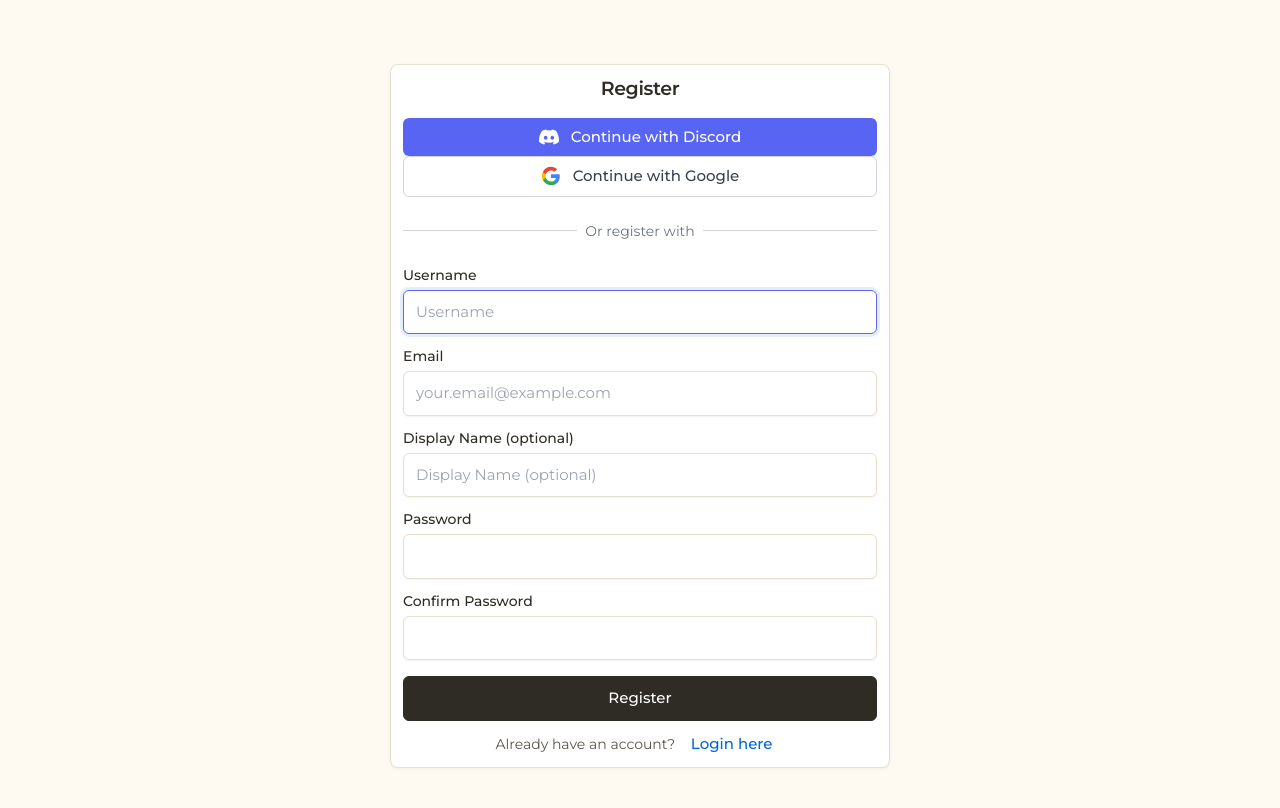
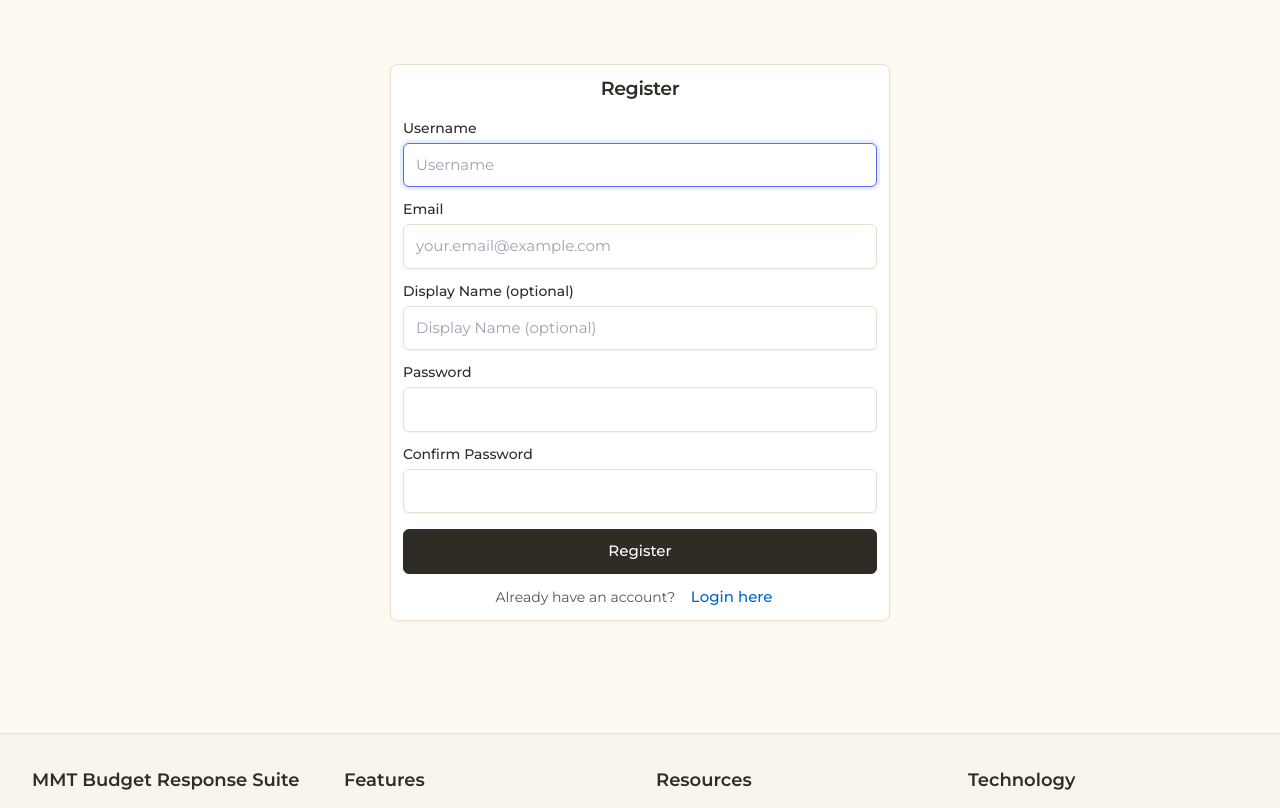
Before and after one commit to ChrisB2025/MMT-Budget-Day-Response-Suite, a Django app: page /users/register/ in a window 1280 px wide. Shown: the part 89-897 px from the top of the page. Run offline with Django 5.2, Linux system fonts and the light colour scheme; parts of the project's set-up code (start-up, migrations or seed data) failed here and were passed over; some libraries are stand-ins or nearby versions.

Commit message:
Temporarily disable social login buttons to fix 500 error
The login page is crashing because Site with ID 1 doesn't exist in the
database, causing django-allauth to fail when trying to query social
applications.

This temporarily disables social login buttons to get the site working
again. Social login can be re-enabled after manually fixing the Site
configuration in Django admin.

Steps to re-enable (documented in template comments):
1. Go to /admin/sites/site/
2. Create/update site with ID 1, domain 'mmtaction.uk'
3. Ensure social applications use site ID 1
4. Uncomment social login sections in templates

```diff
--- a/templates/users/register.html
+++ b/templates/users/register.html
@@ -8,42 +8,11 @@
     <div class="card">
         <h1 class="card-title" style="margin-bottom: var(--space-lg); text-align: center;">Register</h1>
 
-        <!-- Social Login Buttons -->
-        {% get_providers as socialaccount_providers %}
-        {% if socialaccount_providers %}
-        <div class="mb-6">
-            {% for provider in socialaccount_providers %}
-                {% if provider.id == "google" %}
-                <a href="{% provider_login_url provider.id %}" class="w-full flex items-center justify-center gap-3 px-4 py-2 bg-white border border-gray-300 rounded-md hover:bg-gray-50 mb-3 transition-colors">
-                    <svg class="w-5 h-5" viewBox="0 0 24 24">
-                        <path fill="#4285F4" d="M22.56 12.25c0-.78-.07-1.53-.2-2.25H12v4.26h5.92c-.26 1.37-1.04 2.53-2.21 3.31v2.77h3.57c2.08-1.92 3.28-4.74 3.28-8.09z"/>
-                        <path fill="#34A853" d="M12 23c2.97 0 5.46-.98 7.28-2.66l-3.57-2.77c-.98.66-2.23 1.06-3.71 1.06-2.86 0-5.29-1.93-6.16-4.53H2.18v2.84C3.99 20.53 7.7 23 12 23z"/>
-                        <path fill="#FBBC05" d="M5.84 14.09c-.22-.66-.35-1.36-.35-2.09s.13-1.43.35-2.09V7.07H2.18C1.43 8.55 1 10.22 1 12s.43 3.45 1.18 4.93l2.85-2.22.81-.62z"/>
-                        <path fill="#EA4335" d="M12 5.38c1.62 0 3.06.56 4.21 1.64l3.15-3.15C17.45 2.09 14.97 1 12 1 7.7 1 3.99 3.47 2.18 7.07l3.66 2.84c.87-2.6 3.3-4.53 6.16-4.53z"/>
-                    </svg>
-                    <span class="text-gray-700 font-medium">Continue with Google</span>
-                </a>
-                {% elif provider.id == "discord" %}
-                <a href="{% provider_login_url provider.id %}" class="w-full flex items-center justify-center gap-3 px-4 py-2 bg-[#5865F2] text-white rounded-md hover:bg-[#4752C4] transition-colors">
-                    <svg class="w-5 h-5" fill="currentColor" viewBox="0 0 24 24">
-                        <path d="M20.317 4.37a19.791 19.791 0 0 0-4.885-1.515a.074.074 0 0 0-.079.037c-.21.375-.444.864-.608 1.25a18.27 18.27 0 0 0-5.487 0a12.64 12.64 0 0 0-.617-1.25a.077.077 0 0 0-.079-.037A19.736 19.736 0 0 0 3.677 4.37a.07.07 0 0 0-.032.027C.533 9.046-.32 13.58.099 18.057a.082.082 0 0 0 .031.057a19.9 19.9 0 0 0 5.993 3.03a.078.078 0 0 0 .084-.028a14.09 14.09 0 0 0 1.226-1.994a.076.076 0 0 0-.041-.106a13.107 13.107 0 0 1-1.872-.892a.077.077 0 0 1-.008-.128a10.2 10.2 0 0 0 .372-.292a.074.074 0 0 1 .077-.01c3.928 1.793 8.18 1.793 12.062 0a.074.074 0 0 1 .078.01c.12.098.246.198.373.292a.077.077 0 0 1-.006.127a12.299 12.299 0 0 1-1.873.892a.077.077 0 0 0-.041.107c.36.698.772 1.362 1.225 1.993a.076.076 0 0 0 .084.028a19.839 19.839 0 0 0 6.002-3.03a.077.077 0 0 0 .032-.054c.5-5.177-.838-9.674-3.549-13.66a.061.061 0 0 0-.031-.03zM8.02 15.33c-1.183 0-2.157-1.085-2.157-2.419c0-1.333.956-2.419 2.157-2.419c1.21 0 2.176 1.096 2.157 2.42c0 1.333-.956 2.418-2.157 2.418zm7.975 0c-1.183 0-2.157-1.085-2.157-2.419c0-1.333.955-2.419 2.157-2.419c1.21 0 2.176 1.096 2.157 2.42c0 1.333-.946 2.418-2.157 2.418z"/>
-                    </svg>
-                    <span class="font-medium">Continue with Discord</span>
-                </a>
-                {% endif %}
-            {% endfor %}
-        </div>
-
-        <!-- Divider -->
-        <div class="relative mb-6">
-            <div class="absolute inset-0 flex items-center">
-                <div class="w-full border-t border-gray-300"></div>
-            </div>
-            <div class="relative flex justify-center text-sm">
-                <span class="px-2 bg-white text-gray-500">Or register with</span>
-            </div>
-        </div>
-        {% endif %}
+        <!-- Social Login Buttons - Temporarily disabled until Site configuration is fixed -->
+        {% comment %}
+        Social login is disabled because Site ID 1 doesn't exist in database.
+        To re-enable, see instructions in login.html template.
+        {% endcomment %}
 
         <!-- Traditional Registration Form -->
         <form method="post">
```
Also changed, not shown: templates/users/login.html (+9 -1 lines).
